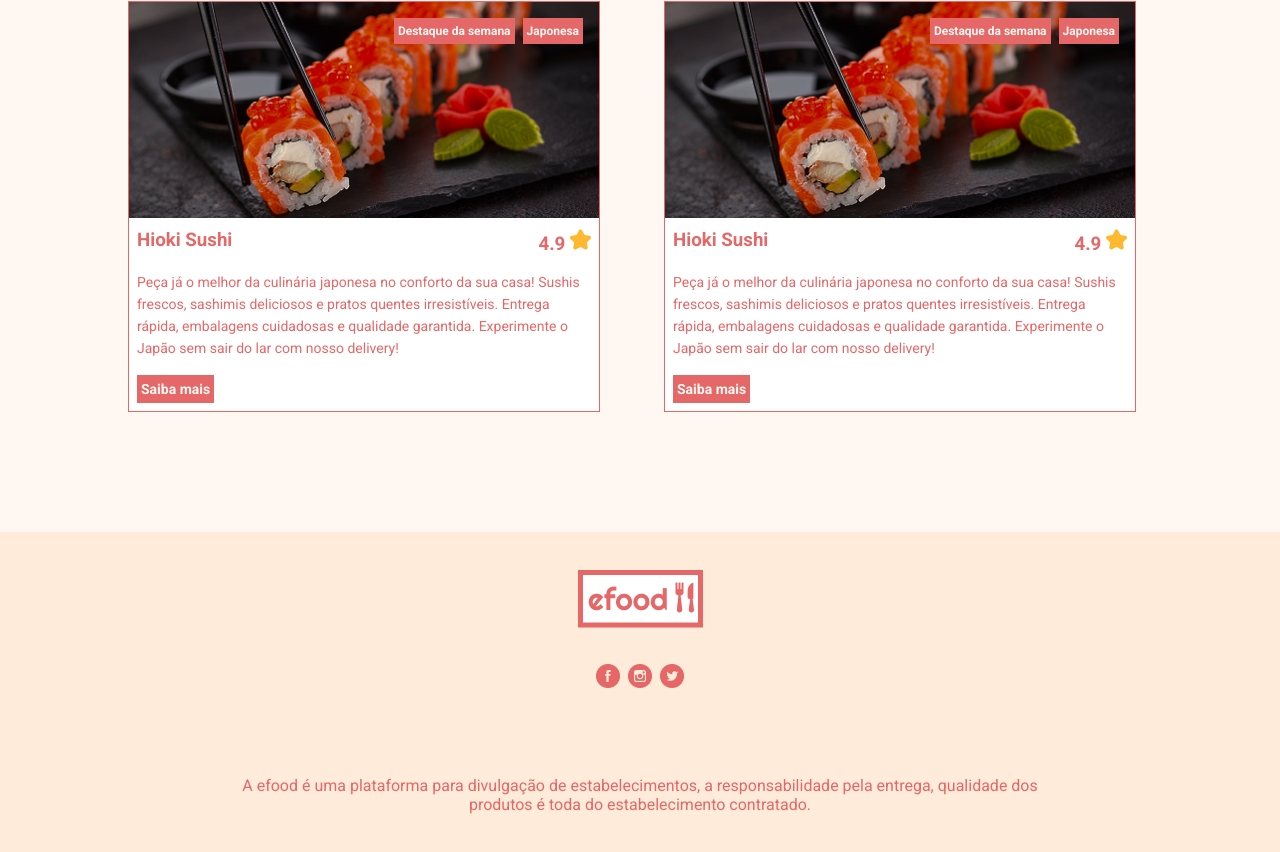
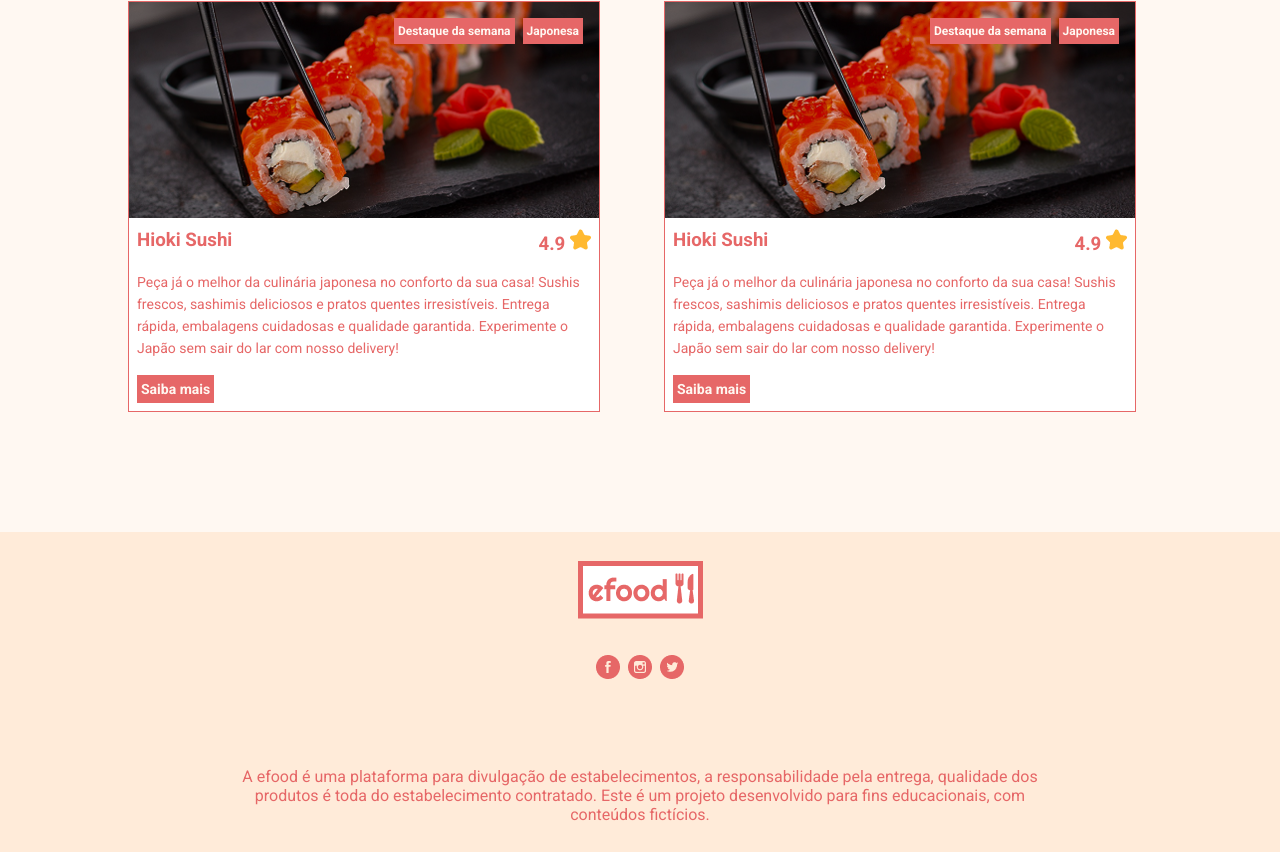
Before and after one commit to ibogar/efood_p6, a React (Vite) app: page / in a window 1280 px wide. Shown: the part 1932-2784 px from the top of the page. Built offline with nearby package versions, Linux system fonts and the light colour scheme.

Commit message:
add react-router-dom setup

```diff
--- a/src/App.jsx
+++ b/src/App.jsx
@@ -1,15 +1,17 @@
-import Header from "./components/Header"
-import RestaurantsList from "./components/RestaurantsList"
-import Footer from "./components/Footer"
-import { GlobalCss } from "./styles"
+import { BrowserRouter } from "react-router-dom";
+
+import { GlobalCss } from "./styles";
+import Header from "./components/Header";
+import MyRoutes from "./routes"
+import Footer from "./components/Footer";
 
 const App = () => (
-    <>
+    <BrowserRouter>
       <GlobalCss />
       <Header />
-      <RestaurantsList />
+      <MyRoutes />
       <Footer />
-    </>
+    </BrowserRouter>
   )
 
 export default App
--- a/src/components/Footer/index.tsx
+++ b/src/components/Footer/index.tsx
@@ -28,7 +28,7 @@ const Footer = () => (
         <p>
             A efood é uma plataforma para divulgação de estabelecimentos,
             a responsabilidade pela entrega, qualidade dos produtos é toda
-            do estabelecimento contratado.
+            do estabelecimento contratado. Este é um projeto desenvolvido para fins educacionais, com conteúdos fictícios.
         </p>
     </FooterContainer>
 )
--- /dev/null
+++ b/src/pages/Home/index.tsx
@@ -0,0 +1,7 @@
+import RestaurantsList from "../../components/RestaurantsList";
+
+const Home = () => (
+    <RestaurantsList />
+)
+
+export default Home
--- /dev/null
+++ b/src/routes.tsx
@@ -0,0 +1,11 @@
+import { Routes, Route } from 'react-router-dom'
+
+import Home from './pages/Home'
+
+const MyRoutes = () => (
+  <Routes>
+    <Route path="/" element={<Home />} />
+  </Routes>
+)
+
+export default MyRoutes
```
